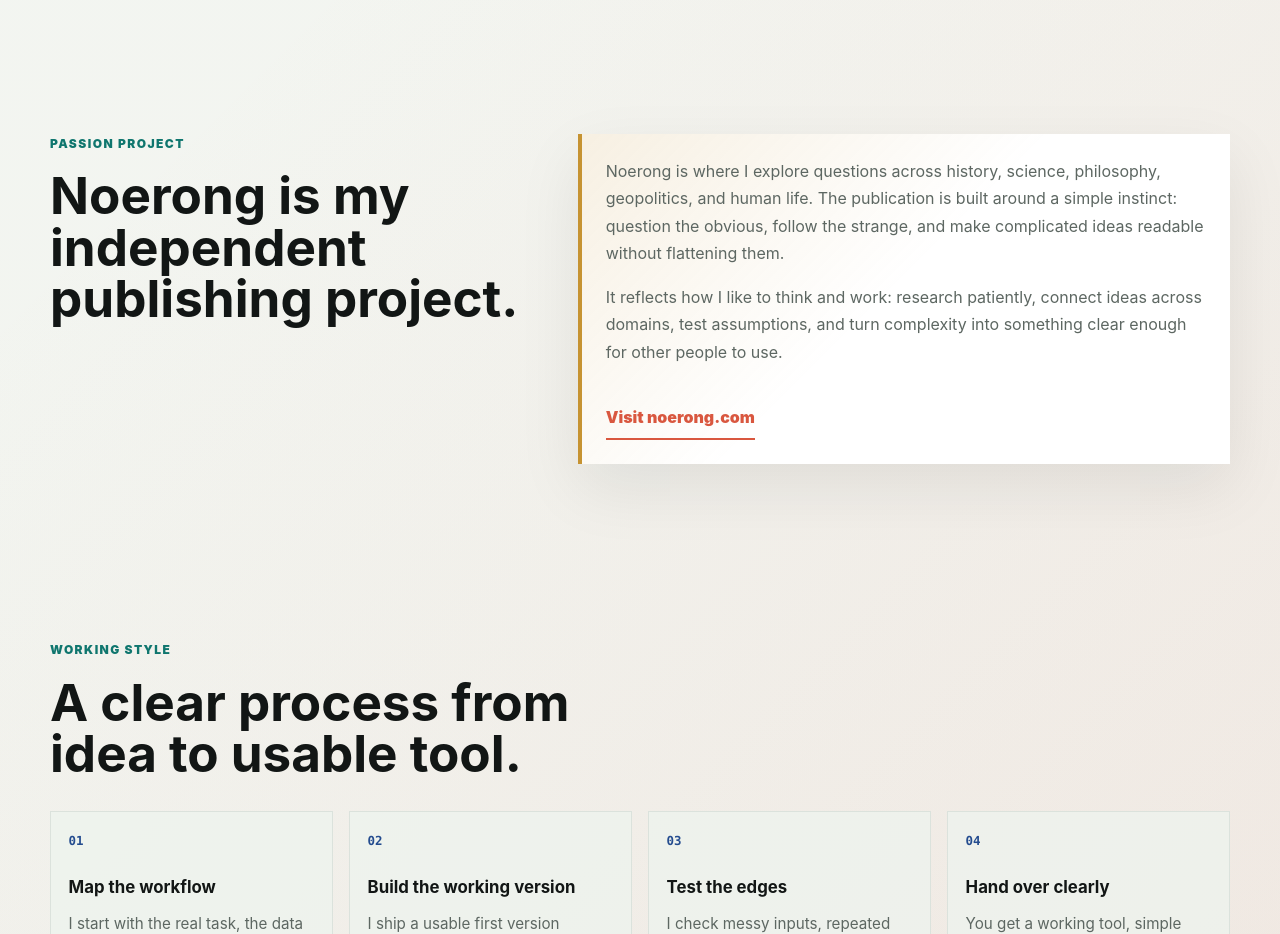
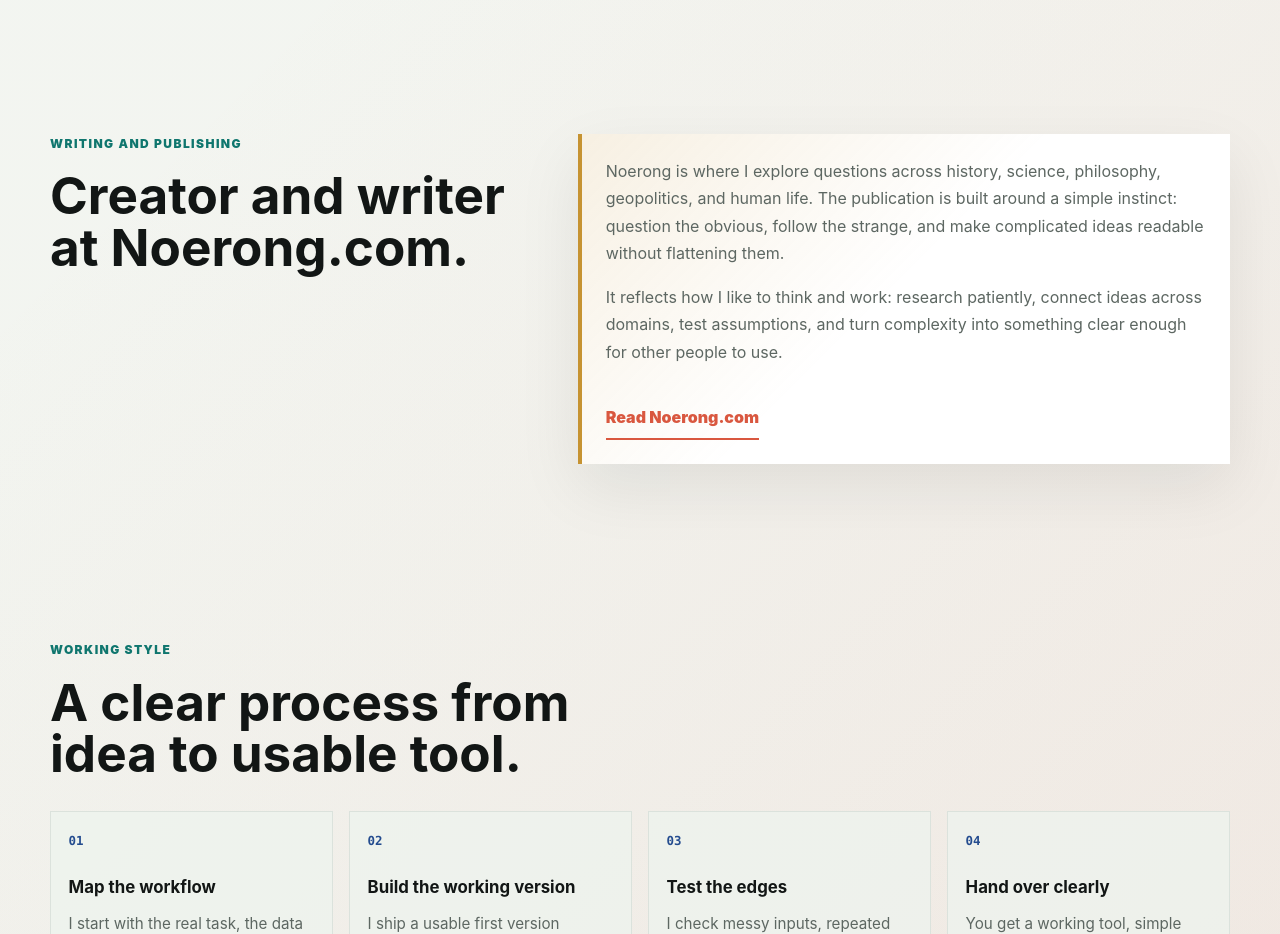
Before and after one commit to rongali-commits/rongali-chaitanya-portfolio, a Next.js app: page / in a window 1280 px wide. Shown: the part 5960-6894 px from the top of the page. Built offline with nearby package versions, Linux system fonts and the light colour scheme.

Commit message:
Strengthen Noerong author identity (#4)

```diff
--- a/app/page.tsx
+++ b/app/page.tsx
@@ -107,8 +107,11 @@
     name: "Rongali Chaitanya",
     url: "https://www.rongalichaitanya.com",
     description:
-      "Python automation and AI integration developer building practical business tools.",
-    jobTitle: "Python Automation & AI Integration Developer",
+      "Python automation and AI integration developer, writer, and creator of the independent publication Noerong.",
+    jobTitle: [
+      "Python Automation & AI Integration Developer",
+      "Writer and Creator of Noerong",
+    ],
     knowsAbout: [
       "Python automation",
       "FastAPI",
@@ -383,8 +386,8 @@
 
       <section className="section noerong" id="noerong">
         <div>
-          <p className="eyebrow">Passion project</p>
-          <h2>Noerong is my independent publishing project.</h2>
+          <p className="eyebrow">Writing and publishing</p>
+          <h2>Creator and writer at Noerong.com.</h2>
         </div>
         <div className="noerong-panel">
           <p>
@@ -399,7 +402,7 @@
             into something clear enough for other people to use.
           </p>
           <a className="text-link" href="https://noerong.com" target="_blank" rel="noreferrer">
-            Visit noerong.com
+            Read Noerong.com
           </a>
         </div>
       </section>
```
